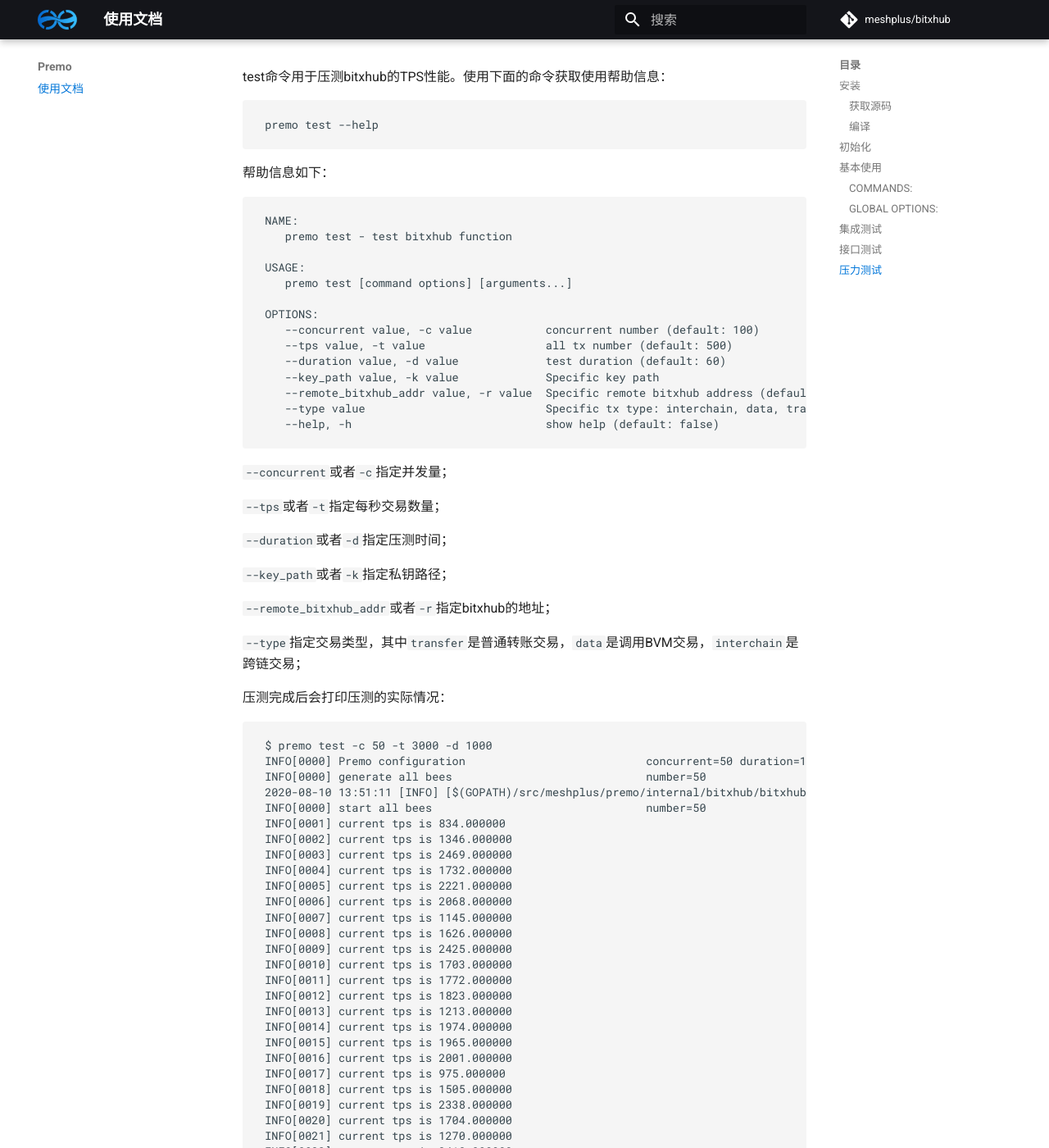
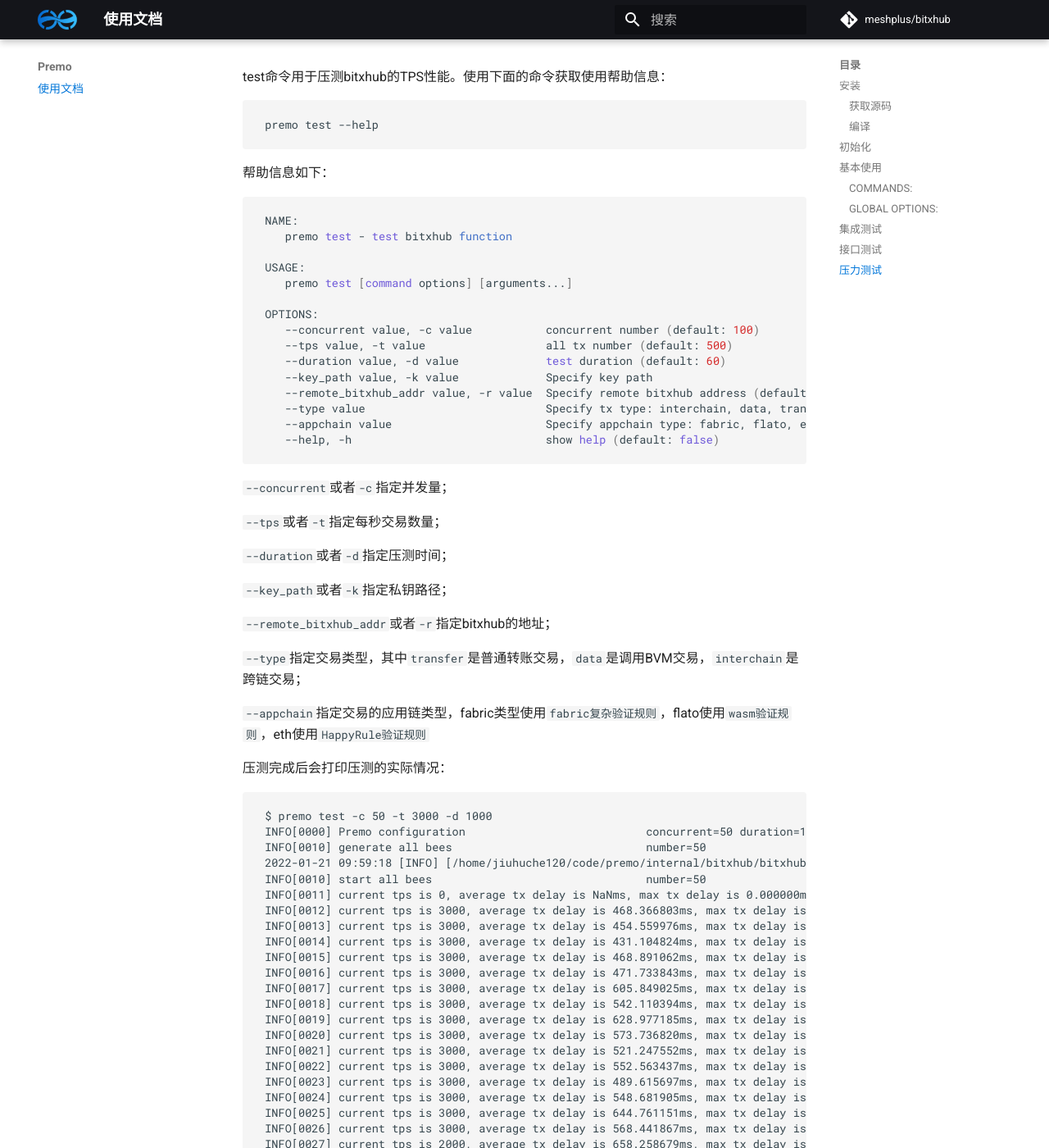
Before and after one commit to meshplus/bitxhub-docs, an MkDocs documentation site: the page built from docs/premo/usage.md, in a window 1280 px wide and 1400 px high, scrolled down 2280 px. Shown: the whole window at 82% size. Built offline with MkDocs 1.6.1 and Material for MkDocs 9.7.7, drawn with Linux system fonts in a browser that asks for light colours; comment, search, counter and statistics services are not loaded; the version menu is left out; some of the changed text lies outside the part shown.

Commit message:
update premo docs and add some instructions

````diff
--- a/docs/premo/usage.md
+++ b/docs/premo/usage.md
@@ -27,7 +27,7 @@
 
 ## 基本使用
 
-```text
+```shell
 premo [global options] command [command options] [arguments...]
 ```
 
@@ -80,7 +80,7 @@
 
 帮助信息如下：
 
-```text
+```shell
 NAME:
    premo test - test bitxhub function
 
@@ -91,10 +91,11 @@
    --concurrent value, -c value           concurrent number (default: 100)
    --tps value, -t value                  all tx number (default: 500)
    --duration value, -d value             test duration (default: 60)
-   --key_path value, -k value             Specific key path
-   --remote_bitxhub_addr value, -r value  Specific remote bitxhub address (default: "localhost:60011")
-   --type value                           Specific tx type: interchain, data, transfer (default: "transfer")
-   --help, -h                             show help (default: false)
+   --key_path value, -k value             Specify key path
+   --remote_bitxhub_addr value, -r value  Specify remote bitxhub address (default: "localhost:60011")
+   --type value                           Specify tx type: interchain, data, transfer (default: "transfer")
+   --appchain value                       Specify appchain type: fabric, flato, eth (default: "flato")
+   --help, -h                             show help (default: false)                           show help (default: false)
 
 ```
 
@@ -110,44 +111,39 @@
 
 `--type`指定交易类型，其中`transfer`是普通转账交易，`data`是调用BVM交易，`interchain`是跨链交易；
 
+`--appchain`指定交易的应用链类型，fabric类型使用`fabric复杂验证规则`，flato使用`wasm验证规则`，eth使用`HappyRule验证规则`
+
 压测完成后会打印压测的实际情况：
 
 ```text
 $ premo test -c 50 -t 3000 -d 1000
 INFO[0000] Premo configuration                           concurrent=50 duration=1000 tps=3000 type=transfer
-INFO[0000] generate all bees                             number=50
-2020-08-10 13:51:11 [INFO] [$(GOPATH)/src/meshplus/premo/internal/bitxhub/bitxhub.go:92] starting broker
-INFO[0000] start all bees                                number=50
-INFO[0001] current tps is 834.000000
-INFO[0002] current tps is 1346.000000
-INFO[0003] current tps is 2469.000000
-INFO[0004] current tps is 1732.000000
-INFO[0005] current tps is 2221.000000
-INFO[0006] current tps is 2068.000000
-INFO[0007] current tps is 1145.000000
-INFO[0008] current tps is 1626.000000
-INFO[0009] current tps is 2425.000000
-INFO[0010] current tps is 1703.000000
-INFO[0011] current tps is 1772.000000
-INFO[0012] current tps is 1823.000000
-INFO[0013] current tps is 1213.000000
-INFO[0014] current tps is 1974.000000
-INFO[0015] current tps is 1965.000000
-INFO[0016] current tps is 2001.000000
-INFO[0017] current tps is 975.000000
-INFO[0018] current tps is 1505.000000
-INFO[0019] current tps is 2338.000000
-INFO[0020] current tps is 1704.000000
-INFO[0021] current tps is 1270.000000
-INFO[0022] current tps is 2418.000000
-INFO[0023] current tps is 1673.000000
-INFO[0024] current tps is 997.000000
-INFO[0025] current tps is 1935.000000
-INFO[0026] current tps is 1840.000000
-INFO[0027] current tps is 710.000000
-INFO[0028] current tps is 1041.000000
-INFO[0029] current tps is 837.000000
-INFO[0030] current tps is 1403.000000
-received interrupt signal, shutting down...
-INFO[0030] finish testing                                duration=30.468557927 number=50880 tps=1669.9181872450927 tx_delay=968.0890066430818
+INFO[0010] generate all bees                             number=50
+2022-01-21 09:59:18 [INFO] [/home/jiuhuche120/code/premo/internal/bitxhub/bitxhub.go:200] starting broker
+INFO[0010] start all bees                                number=50
+INFO[0011] current tps is 0, average tx delay is NaNms, max tx delay is 0.000000ms
+INFO[0012] current tps is 3000, average tx delay is 468.366803ms, max tx delay is 659.376700ms
+INFO[0013] current tps is 3000, average tx delay is 454.559976ms, max tx delay is 662.409000ms
+INFO[0014] current tps is 3000, average tx delay is 431.104824ms, max tx delay is 656.018800ms
+INFO[0015] current tps is 3000, average tx delay is 468.891062ms, max tx delay is 703.613300ms
+INFO[0016] current tps is 3000, average tx delay is 471.733843ms, max tx delay is 771.994700ms
+INFO[0017] current tps is 3000, average tx delay is 605.849025ms, max tx delay is 841.901800ms
+INFO[0018] current tps is 3000, average tx delay is 542.110394ms, max tx delay is 783.013200ms
+INFO[0019] current tps is 3000, average tx delay is 628.977185ms, max tx delay is 844.139100ms
+INFO[0020] current tps is 3000, average tx delay is 573.736820ms, max tx delay is 807.243500ms
+INFO[0021] current tps is 3000, average tx delay is 521.247552ms, max tx delay is 809.016000ms
+INFO[0022] current tps is 3000, average tx delay is 552.563437ms, max tx delay is 793.239000ms
+INFO[0023] current tps is 3000, average tx delay is 489.615697ms, max tx delay is 750.089600ms
+INFO[0024] current tps is 3000, average tx delay is 548.681905ms, max tx delay is 820.362800ms
+INFO[0025] current tps is 3000, average tx delay is 644.761151ms, max tx delay is 893.975200ms
+INFO[0026] current tps is 3000, average tx delay is 568.441867ms, max tx delay is 983.741300ms
+INFO[0027] current tps is 2000, average tx delay is 658.258679ms, max tx delay is 980.029700ms
+INFO[0028] current tps is 2538, average tx delay is 846.983366ms, max tx delay is 1352.342200ms
+INFO[0029] current tps is 3056, average tx delay is 907.007390ms, max tx delay is 1415.590600ms
+INFO[0030] current tps is 2915, average tx delay is 919.295356ms, max tx delay is 1495.179300ms
+INFO[0031] current tps is 2256, average tx delay is 1024.412810ms, max tx delay is 1628.914200ms
+INFO[0032] current tps is 3355, average tx delay is 1070.335550ms, max tx delay is 1654.329600ms
+^Creceived interrupt signal, shutting down...
+2022-01-21 09:59:43 [INFO] [/home/jiuhuche120/code/premo/internal/bitxhub/bitxhub.go:312] Bees are quiting, please wait...
+INFO[0036] finish testing                                duration=25.3915894 number=61620 tps=2426.7877671307706 tx_delay=637.4013231856541
 ```
````
Also changed, not shown: docs/bitxhub/function/direct_manager.md (+2 -4 lines).
